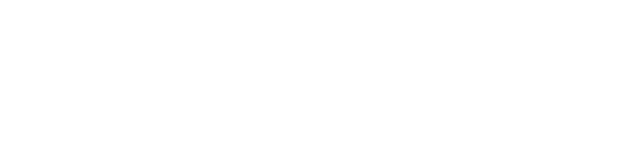
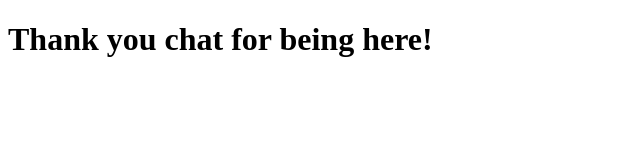
Before and after one commit to Louie-XiV/github-demo, a plain HTML site: page adventure.html in a window 1280 px wide. Shown: the whole page, without its empty margins (0-640 px from the left). Drawn offline with Linux system fonts and the light colour scheme.

Commit message:
added thank you to adventure

```diff
--- a/adventure.html
+++ b/adventure.html
@@ -7,6 +7,6 @@
     <title>Document</title>
 </head>
 <body>
-
+    <h1>Thank you chat for being here!</h1>
 </body>
 </html>
```
